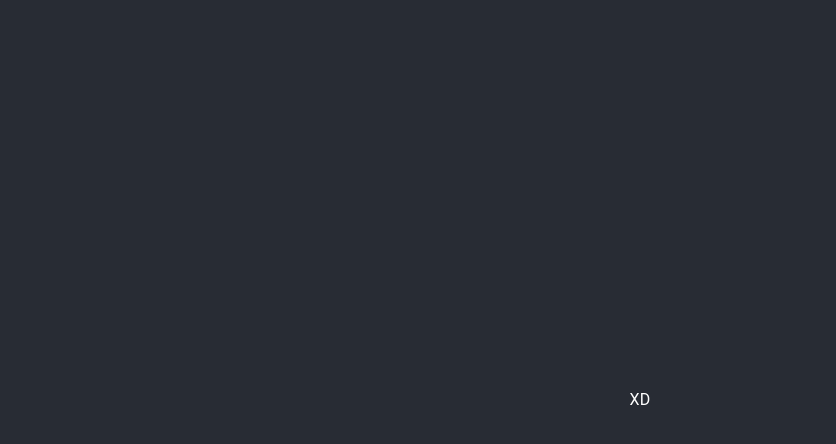
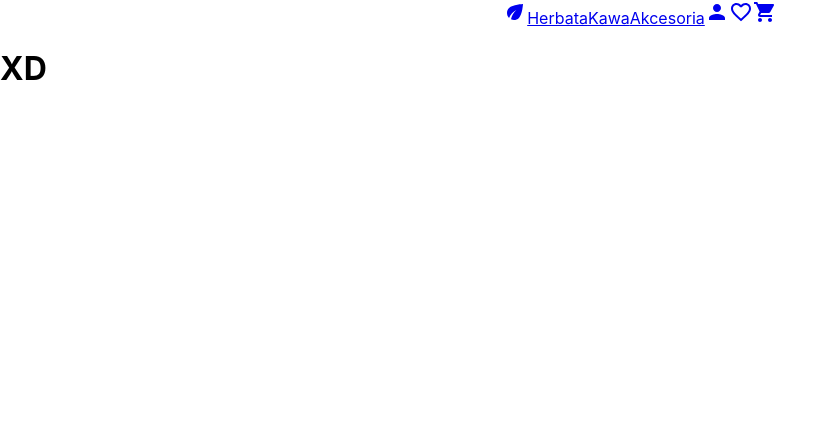
Before and after one commit to BD2-TeaParty/tea-webapp, a React (Create React App) app: page / in a window 1280 px wide. Shown: the top 444 px of the page, without its empty margins (0-836 px from the left). Built offline with nearby package versions, Linux system fonts and the light colour scheme.

Commit message:
basic routing

```diff
--- a/src/App.css
+++ b/src/App.css
@@ -1,38 +1,3 @@
-.App {
-  text-align: center;
+.container {
+    min-height: 100vh;
 }
-
-.App-logo {
-  height: 40vmin;
-  pointer-events: none;
-}
-
-@media (prefers-reduced-motion: no-preference) {
-  .App-logo {
-    animation: App-logo-spin infinite 20s linear;
-  }
-}
-
-.App-header {
-  background-color: #282c34;
-  min-height: 100vh;
-  display: flex;
-  flex-direction: column;
-  align-items: center;
-  justify-content: center;
-  font-size: calc(10px + 2vmin);
-  color: white;
-}
-
-.App-link {
-  color: #61dafb;
-}
-
-@keyframes App-logo-spin {
-  from {
-    transform: rotate(0deg);
-  }
-  to {
-    transform: rotate(360deg);
-  }
-}
--- a/src/App.js
+++ b/src/App.js
@@ -1,17 +1,32 @@
 import logo from './logo.svg';
 import './App.css';
-import Button from '@material-ui/core/Button';
-import { Typography } from '@material-ui/core';
+// import { Router } from 'react-router';
+import { BrowserRouter as Router, Switch, Route, Link } from "react-router-dom";
+import Navbar from './components/navbar/Navbar';
+import ProductList from './components/products/ProductList';
+// import { Typography } from '@material-ui/core';
 function App() {
-  return (
-        <div className="App">
-            <header className="App-header">
+    return (
+        // <div className="App">
+        //     <header className="App-header">
 
-                <Typography style={{color: '#fff'}}> XD </Typography>
+        //         <Typography style={{color: '#fff'}}> XD </Typography>
 
-            </header>
-        </div>
-  );
+        //     </header>
+        // </div>
+        <Router>
+            <div className='container'>
+                <Navbar />
+
+                <Switch>
+                    <Route exact path='/'>
+                        <ProductList />
+                    </Route>
+                </Switch>
+
+            </div>
+        </Router>
+    );
 }
 
 export default App;
--- /dev/null
+++ b/src/components/navbar/Navbar.css
@@ -0,0 +1,21 @@
+.nav-container {
+    background-color: '#eee';
+    display: flex;
+    justify-content: center;
+}
+
+
+.nav-link-container {
+    height: auto;
+    position: relative;
+    color: aqua;
+    width: 5rem;
+    padding: 1rem;
+    border: none;
+    outline: none;
+    font-size: 1.2rem;
+}
+
+/* .nav-link {
+    text
+} */
--- /dev/null
+++ b/src/components/navbar/Navbar.js
@@ -0,0 +1,37 @@
+import React from 'react';
+import './Navbar.css';
+import ProductRoutes from './ProductRoutes';
+import UserRoutes from './UserRoutes';
+
+
+
+/*
+struktura
+    stronka.pl wszystkie produkty
+    /tea
+    /accessories
+    /coffee
+    /user
+    /cart
+    /
+
+*/
+
+const Navbar = () => {
+
+
+    return (
+        <div className='nav-container'>
+            <div>
+                <ProductRoutes />
+
+            </div>
+            <div>
+                <UserRoutes />
+            </div>
+        </div>
+    )
+}
+
+
+export default Navbar;
--- /dev/null
+++ b/src/components/navbar/ProductRoutes.js
@@ -0,0 +1,36 @@
+import React from 'react';
+import { NavLink } from 'react-router-dom';
+import './ProductRoutes.css';
+import EcoIcon from '@material-ui/icons/Eco';
+
+const ProductRoutes = () => {
+
+
+
+    return (
+        <nav>
+            <div>
+                <NavLink to='/'>
+                    <EcoIcon />
+                </NavLink>
+                <NavLink to='/tea'>
+                    Herbata
+                </NavLink>
+
+                <NavLink to='/coffee'>
+                    Kawa
+                </NavLink>
+
+                <NavLink to='/accessories'>
+                    Akcesoria
+                </NavLink>
+            </div>
+        </nav>
+
+    )
+}
+
+
+
+
+export default ProductRoutes;
--- /dev/null
+++ b/src/components/navbar/UserRoutes.js
@@ -0,0 +1,27 @@
+import React from 'react'
+import { NavLink } from 'react-router-dom'
+import PersonIcon from '@material-ui/icons/Person';
+import FavoriteBorderIcon from '@material-ui/icons/FavoriteBorder';
+import ShoppingCartIcon from '@material-ui/icons/ShoppingCart';
+const UserRoutes = () => {
+
+
+    return (
+        <div>
+            <NavLink to='/user'>
+                <PersonIcon />
+            </NavLink>
+
+            <NavLink to='/user/wishlist'>
+                <FavoriteBorderIcon />
+            </NavLink>
+
+            <NavLink to='/cart'>
+                <ShoppingCartIcon />
+            </NavLink>
+        </div>
+    )
+}
+
+
+export default UserRoutes;
--- /dev/null
+++ b/src/components/products/ProductList.js
@@ -0,0 +1,23 @@
+import { connect } from "react-redux"
+
+
+const ProductList = props => {
+
+
+    return (
+        <div>
+            <h1>XD</h1>
+        </div>
+    )
+}
+
+const mapStateToProps = (state, ownProps) => {
+    return {
+        products: state.productReducer.data,
+        isLoading: state.productReducer.isLoading,
+        // data: [],
+        error: state.productReducer.error,
+    }
+}
+
+export default connect(mapStateToProps)(ProductList);
```
Also changed, not shown: src/components/navbar/ProductRoutes.css (added), src/components/navbar/UserRoutes.css (added), src/components/products/ProductList.css (added), src/components/products/ProductPanel.css (added), src/components/products/ProductPanel.js (added).
